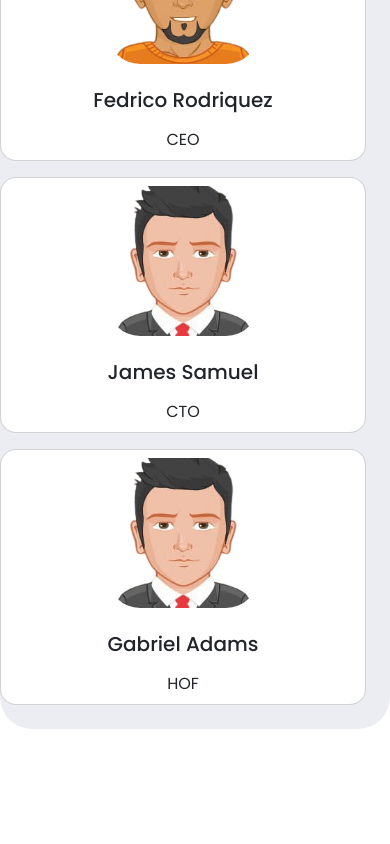
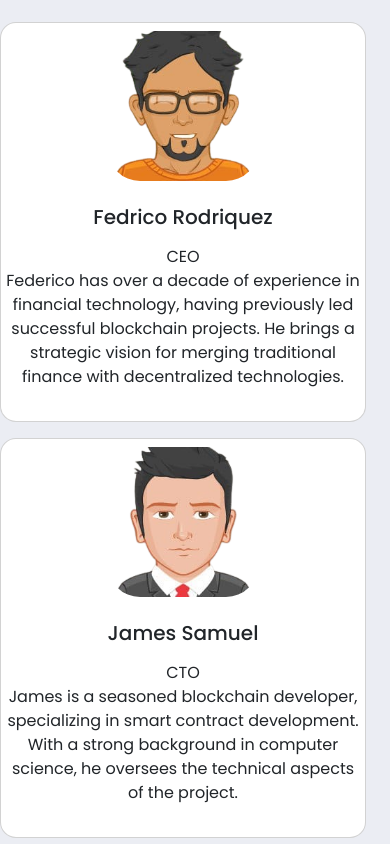
Before and after one commit to Follyb2810/defi-connect-02, a React (Create React App) app: page / in a window 390 px wide. Shown: the part 5180-6024 px from the top of the page. Built offline with nearby package versions, Linux system fonts and the light colour scheme.

Commit message:
adding changes

```diff
--- a/src/component/Common/home/Contact.js
+++ b/src/component/Common/home/Contact.js
@@ -30,9 +30,9 @@ const Contact = () => {
       <section className='contactContent rounded-5 p-2 p-md-5 w-100 '>
         <Form className='bg-white contactForm' onSubmit={SubmitData}>
           <h3 className='fw-bold text-center text-primary fs-subhead'>Contact Us</h3>
-          <Form.Control type='text' className='black-input mt-3' name="name" placeholder='Enter your Name' onChange={changeData} />
-          <Form.Control type='text' className='black-input mt-3' name="email" placeholder='Valid Email Address' onChange={changeData} />
-          <Form.Control as="textarea" className='black-input mt-3' name="message" placeholder='Message' rows="4" maxLength="200" onChange={changeData} />
+          <input type='text' className='black-input mt-3' name="name" placeholder='Enter your Name' onChange={changeData} />
+          <input type='text' className='black-input mt-3' name="email" placeholder='Valid Email Address' onChange={changeData} />
+          <textarea as="textarea" className='black-input mt-3' name="message" placeholder='Message' rows="4" maxLength="200" onChange={changeData} />
           <div className="d-flex justify-content-center mt-4">
             <Button type="submit" className='w-50'>Submit</Button>
           </div>
--- a/src/component/Common/home/Solution.js
+++ b/src/component/Common/home/Solution.js
@@ -16,7 +16,7 @@ const Solution = () => {
                 solutionDataCard.map((sol,index)=>(
                 <section className='row my-4' key={index}>
                    <img src={sol.img} alt='' className='col-3' style={{width:'75px',height:'75px'}}/>
-                   <div className='col-9 text-start'>
+                   <div className='col-12 col-md-9 text-start'>
                      <h6 className='fs-body'>{sol.cardHeader}</h6>
                      <p className='fs-subbody text-black'>{sol.cardBody}</p>
 
--- a/src/component/Common/home/Team.js
+++ b/src/component/Common/home/Team.js
@@ -13,17 +13,12 @@ const Team = () => {
           {
             teamDetails.map((data,index)=>(
                 <Col xs={12} sm={6} md={4} key={index} className='g-3'>
-                    <Card className='py-1 py-md-3 pt-2 pt-md-3 px-1 px-md-1  rounded-4'>
+                    <Card className='py-1 py-md-3 pt-2 pt-md-3 px-1 px-md-1 rounded-4 teamCard'>
                         <div>
                         <img src={data.teamImg} alt={data.id}  className='rounded-5 teamImg'/>
                         <h5 className='mt-4'>{data.teamName}</h5>
-                        <div className='mt-3'>
-                            {
-                               data.teamTitle.map((data,index)=>(
-                                <p className='p-0 m-1' key={index}>{data}</p>
-                               ))
-                            }
-                        </div>
+                        <div className='mt-3'>{data.teamTitle}</div>
+                        <p>{data.teamDescription}</p>
                         </div>
                     </Card>
                 </Col>
--- a/src/component/asset/images/Images.js
+++ b/src/component/asset/images/Images.js
@@ -3,7 +3,7 @@ import TeamB from './team2.png'
 import TeamC from './team3.png'
 import sendTeamA from './send.png'
 import sendTeamB from './send1.png'
-import sendTeamC from './send2.png'
+import sendTeamC from './teamSenderLast.png'
 
 
 export {TeamA,TeamB,TeamC,sendTeamA,sendTeamB,sendTeamC}
--- a/src/component/data.js
+++ b/src/component/data.js
@@ -265,19 +265,22 @@ const templatetHead =[
                                     id:1,
                                     teamImg:sendTeamA,
                                     teamName:'Fedrico Rodriquez',
-                                    teamTitle:['CEO']
+                                    teamTitle:'CEO',
+                                    teamDescription:`Federico has over a decade of experience in financial technology, having previously led successful blockchain projects. He brings a strategic vision for merging traditional finance with decentralized technologies.`
                                 },
                                 {
                                     id:2,
                                     teamImg:sendTeamB,
                                     teamName:'James Samuel',
-                                    teamTitle:['CTO']
+                                    teamTitle:'CTO',
+                                    teamDescription:`James is a seasoned blockchain developer, specializing in smart contract development. With a strong background in computer science, he oversees the technical aspects of the project.`
                                 },
                                 {
                                     id:3,
                                     teamImg:sendTeamC,
                                     teamName:'Gabriel Adams',
-                                    teamTitle:['HOF',]
+                                    teamTitle:'HOF',
+                                    teamDescription:`Gaberiel is a certified financial analyst with extensive experience in traditional investment markets. He ensures the alignment of the project with regulatory standards and brings a wealth of financial expertise`
                                 }
                             ]
 
--- a/src/index.css
+++ b/src/index.css
@@ -277,6 +277,10 @@
   width: 150px;
   height:150px;
 }
+.teamCard{
+  height: 420px !important;
+  width: 100% !important;
+}
 @media (max-width:1200px) {
   .roadCardTop{
     width: 400px;
@@ -289,6 +293,11 @@
 /* !patrtner */
 .partnerImg{
   width:200px;
+}
+/* ! team */
+.teamCard{
+  height: 450px !important;
+  width: 100% !important;
 }
 }
 @media (max-width:992px) {
@@ -330,6 +339,11 @@
 .fagQuest{
   width: 80%;
 }
+/* ! team */
+.teamCard{
+  height: 550px !important;
+  width: 100% !important;
+}
 }
 @media (max-width:768px) {
   /* !contact */
@@ -363,6 +377,11 @@
 .fs-why{
   font-family: Poppins;
   font-size: 16px;
+}
+/* ! team */
+.teamCard{
+  height: 450px !important;
+  width: 100% !important;
 }
 }
 @media (max-width:576px) {
@@ -440,6 +459,11 @@
   .partnerImg{
     width:100%;
   }
+  /* ! team */
+.teamCard{
+  height: 350px !important;
+  width: 100% !important;
+}
 }
 @media (max-width:480px) {
   /* !road */
@@ -492,4 +516,9 @@
     font-family: Poppins;
     font-size: 10px;
   }
+  /* ! team */
+.teamCard{
+  height: 400px !important;
+  width: 100% !important;
 }
+}
```
Also changed, not shown: src/component/asset/images/teamSenderLast.png (added).
